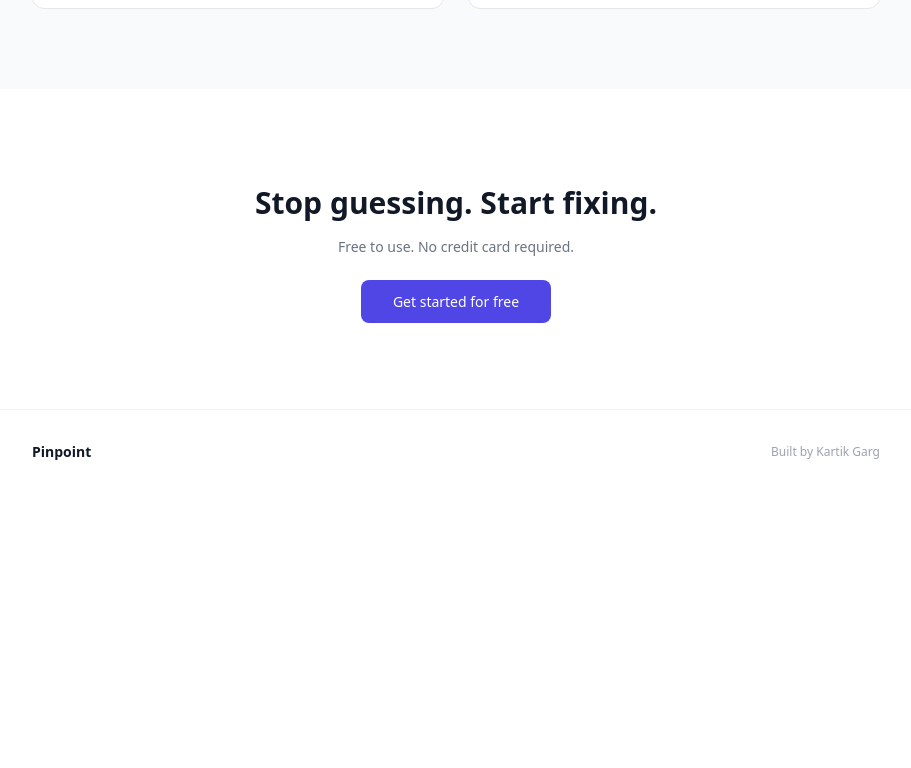
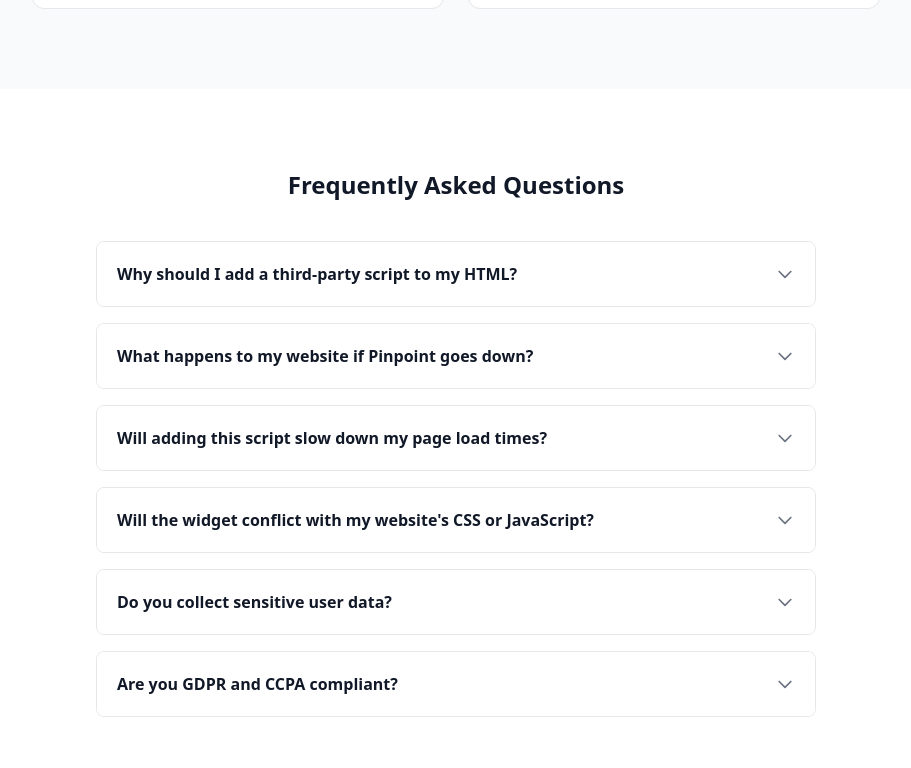
Before and after one commit to kartik0905/pinpoint, a React app in the folder frontend/: page / in a window 1280 px wide. Shown: the part 1852-2620 px from the top of the page, without its empty margins (184-1095 px from the left). Before the commit the page ends 2346 px from the top, so only its background shows below. Built offline with nearby package versions, Linux system fonts and the light colour scheme; the HTML template or start-up script is replaced by a standard one.

Commit message:
feat: add FAQ section with toggle functionality to Landing page

```diff
--- a/frontend/src/pages/Landing.jsx
+++ b/frontend/src/pages/Landing.jsx
@@ -1,6 +1,40 @@
+import { useState } from "react";
 import { Link } from "react-router-dom";
 
 export default function Landing() {
+  const [openFaq, setOpenFaq] = useState(null);
+
+  const toggleFaq = (index) => {
+    setOpenFaq(openFaq === index ? null : index);
+  };
+
+  const faqs = [
+    {
+      q: "Why should I add a third-party script to my HTML?",
+      a: "Because text-based bug reports waste engineering time. Instead of users saying 'the thing on the left is broken,' Pinpoint gives you exact visual context, browser environment details, and the precise element they clicked. It replaces back-and-forth emails with actionable, visual bug reports.",
+    },
+    {
+      q: "What happens to my website if Pinpoint goes down?",
+      a: "Absolutely nothing. The Pinpoint script fails silently. If our servers experience downtime, the feedback widget simply won't appear on your page. Your website will continue to load and function normally without any broken elements or errors visible to your users.",
+    },
+    {
+      q: "Will adding this script slow down my page load times?",
+      a: "No. The script is heavily minified, served via a global CDN, and loads asynchronously (async/defer). This means it waits for your core website to finish loading before it initializes, ensuring zero impact on your main thread and Core Web Vitals.",
+    },
+    {
+      q: "Will the widget conflict with my website's CSS or JavaScript?",
+      a: "Pinpoint is fully isolated. We use strictly scoped CSS and encapsulated logic so our styling will never bleed into your website, and your styles won't break the widget.",
+    },
+    {
+      q: "Do you collect sensitive user data?",
+      a: "We only collect what the user explicitly submits in their feedback, plus non-sensitive metadata (like browser version and screen resolution) to help you debug. We do not track users across sites or scrape unsubmitted form data.",
+    },
+    {
+      q: "Are you GDPR and CCPA compliant?",
+      a: "Yes. We do not use third-party tracking cookies, we do not track your users across different websites, and we only process data that is explicitly submitted by the user through the feedback form.",
+    },
+  ];
+
   return (
     <div className="min-h-screen bg-white">
       {/* Navbar */}
@@ -62,7 +96,7 @@ export default function Landing() {
           <p className="text-gray-500 text-center mb-12 text-sm">
             Set up in 2 minutes. No backend required.
           </p>
-          <div className="grid grid-cols-3 gap-8">
+          <div className="grid grid-cols-1 md:grid-cols-3 gap-8">
             {[
               {
                 step: "01",
@@ -106,8 +140,8 @@ export default function Landing() {
             One line. Works on any website.
           </p>
         </div>
-        <div className="bg-gray-900 rounded-xl px-6 py-5 flex items-center justify-between gap-4">
-          <code className="text-green-400 text-sm">
+        <div className="bg-gray-900 rounded-xl px-6 py-5 flex items-center justify-between gap-4 overflow-x-auto">
+          <code className="text-green-400 text-sm whitespace-nowrap">
             {`<script src="https://getpinpoint.io/widget.js" data-token="your_token"></script>`}
           </code>
         </div>
@@ -119,7 +153,7 @@ export default function Landing() {
           <h2 className="text-2xl font-bold text-gray-900 text-center mb-12">
             Everything you need
           </h2>
-          <div className="grid grid-cols-2 gap-6">
+          <div className="grid grid-cols-1 md:grid-cols-2 gap-6">
             {[
               {
                 title: "Visual annotations",
@@ -160,8 +194,56 @@ export default function Landing() {
         </div>
       </section>
 
+      {/* FAQs Dropdown */}
+      <section className="bg-white py-20">
+        <div className="max-w-3xl mx-auto px-6">
+          <h2 className="text-2xl font-bold text-gray-900 text-center mb-10">
+            Frequently Asked Questions
+          </h2>
+          <div className="space-y-4">
+            {faqs.map((faq, i) => (
+              <div
+                key={i}
+                className="border border-gray-200 rounded-lg overflow-hidden"
+              >
+                <button
+                  onClick={() => toggleFaq(i)}
+                  className="w-full flex justify-between items-center p-5 bg-white hover:bg-gray-50 transition-colors duration-200 text-left"
+                >
+                  <h3 className="text-base font-semibold text-gray-900 pr-4">
+                    {faq.q}
+                  </h3>
+                  <svg
+                    className={`w-5 h-5 text-gray-500 flex-shrink-0 transform transition-transform duration-200 ${
+                      openFaq === i ? "rotate-180" : ""
+                    }`}
+                    fill="none"
+                    viewBox="0 0 24 24"
+                    stroke="currentColor"
+                  >
+                    <path
+                      strokeLinecap="round"
+                      strokeLinejoin="round"
+                      strokeWidth={2}
+                      d="M19 9l-7 7-7-7"
+                    />
+                  </svg>
+                </button>
+                {openFaq === i && (
+                  <div className="p-5 pt-0 bg-white">
+                    <p className="text-sm text-gray-500 leading-relaxed border-t border-gray-100 pt-4">
+                      {faq.a}
+                    </p>
+                  </div>
+                )}
+              </div>
+            ))}
+          </div>
+        </div>
+      </section>
+
       {/* CTA */}
-      <section className="max-w-4xl mx-auto px-6 py-24 text-center">
+      <section className="max-w-4xl mx-auto px-6 py-24 text-center border-t border-gray-50">
         <h2 className="text-3xl font-bold text-gray-900 mb-4">
           Stop guessing. Start fixing.
         </h2>
```
